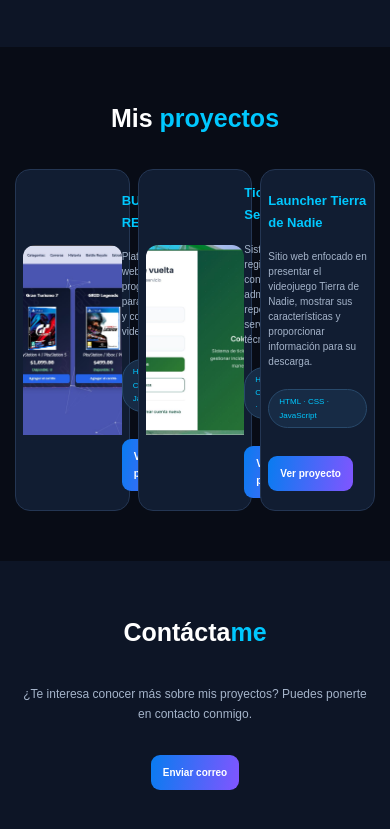
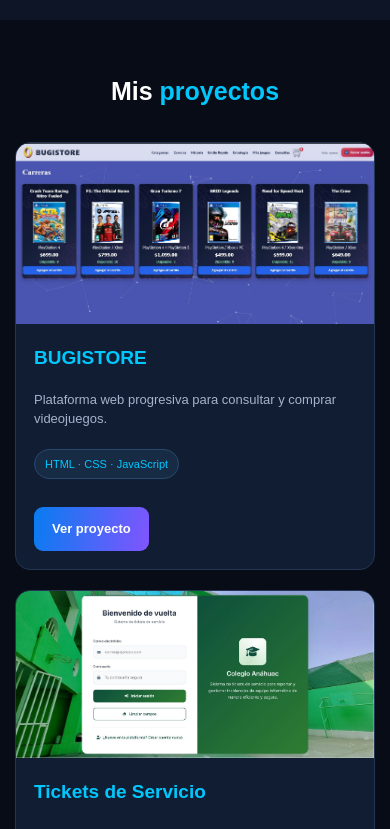
Before and after one commit to estradaethangg-bot/estradaethangg-bot.github.io, a plain HTML site: page index.html in a window 390 px wide. Shown: the part 1171-2000 px from the top of the page. Drawn offline with Linux system fonts and the light colour scheme.

Commit message:
Update estilos.css

```diff
--- a/estilos.css
+++ b/estilos.css
@@ -336,9 +336,11 @@ a {
 
 .proyecto-card {
     min-height: 270px;
-    padding: 30px;
+    padding: 0;
     display: flex;
-    align-items: center;
+    flex-direction: column;
+    align-items: stretch;
+    overflow: hidden;
 
     background: var(--tarjeta);
     border: 1px solid var(--borde);
@@ -350,6 +352,18 @@ a {
     transform: translateY(-8px);
     border-color: var(--azul);
     box-shadow: 0 15px 35px #00c8ff18;
+}
+
+.proyecto-img {
+    width: 100%;
+    height: 190px;
+    object-fit: cover;
+    display: block;
+}
+
+.proyecto-contenido {
+    width: 100%;
+    padding: 22px;
 }
 
 .proyecto-contenido h3 {
@@ -422,10 +436,8 @@ a {
     }
 }
 
-
 /* =====================================
    DISEÑO RESPONSIVO
-   MISMO DISEÑO EN TODAS LAS PANTALLAS
 ===================================== */
 
 @media (max-width: 1000px) {
@@ -604,28 +616,45 @@ a {
     /* PROYECTOS */
 
     .proyectos-grid {
-        grid-template-columns: repeat(3, minmax(0, 1fr));
-        gap: 8px;
+        grid-template-columns: 1fr;
+        gap: 20px;
     }
 
     .proyecto-card {
-        min-height: 0;
-        padding: 12px 7px;
+        width: 100%;
+        min-height: auto;
+        padding: 0;
+    }
+
+    .proyecto-img {
+        width: 100%;
+        height: auto;
+        max-height: 240px;
+        object-fit: contain;
+        background: var(--fondo-secundario);
+    }
+
+    .proyecto-contenido {
+        width: 100%;
+        padding: 18px;
     }
 
     .proyecto-contenido h3 {
-        font-size: 13px;
-        overflow-wrap: anywhere;
+        font-size: 19px;
     }
 
     .proyecto-contenido p {
-        font-size: 10px;
+        font-size: 13px;
         line-height: 1.5;
     }
 
     .proyecto-contenido span {
-        font-size: 8px;
-        overflow-wrap: anywhere;
+        font-size: 11px;
+    }
+
+    .proyecto-contenido .boton {
+        font-size: 13px;
+        padding: 11px 18px;
     }
 
     /* CONTACTO */
@@ -672,23 +701,10 @@ a {
     }
 
     .proyecto-contenido h3 {
-        font-size: 11px;
+        font-size: 17px;
     }
 
     .proyecto-contenido p {
-        font-size: 9px;
+        font-size: 12px;
     }
 }
-.proyecto-img {
-    width: 100%;
-    height: 190px;
-    object-fit: cover;
-    display: block;
-    border-radius: 12px 12px 0 0;
-}
-
-    .nav-links a {
-        font-size: 12px;
-    }
-
-}
```
